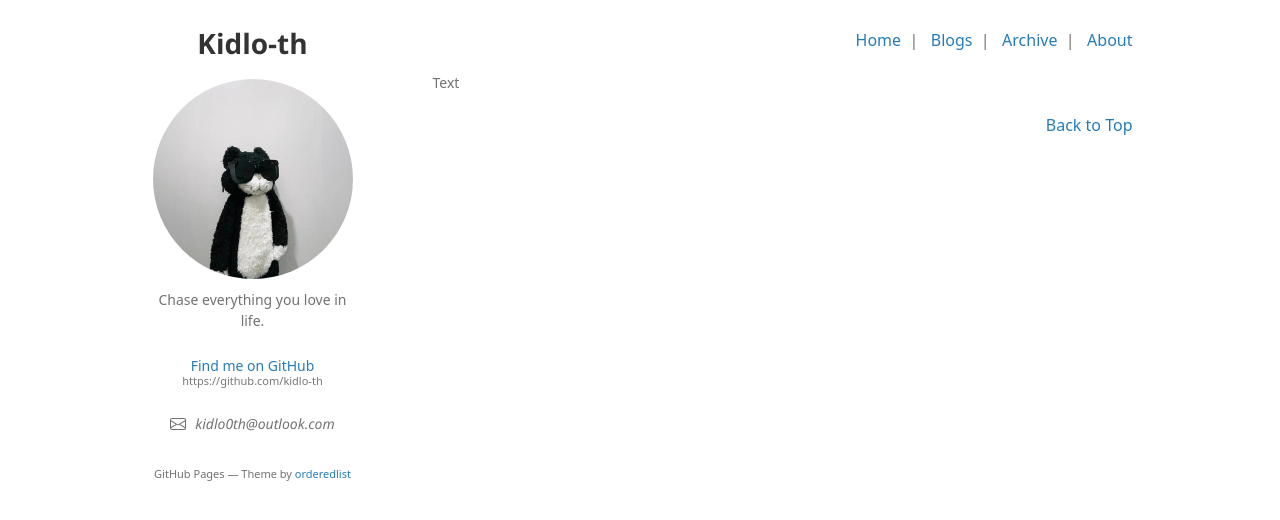
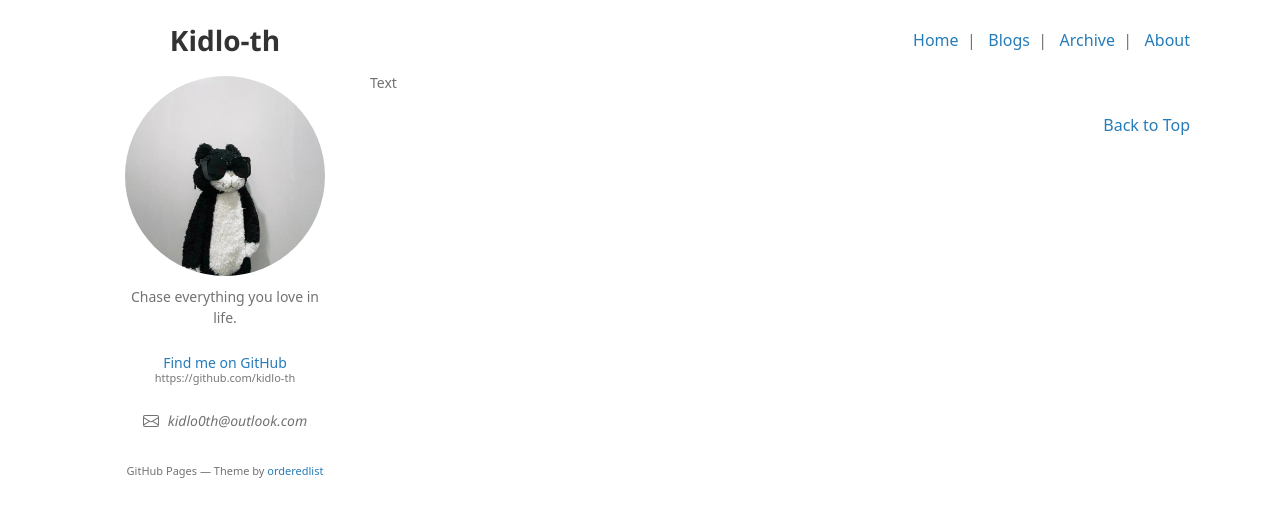
Before and after one commit to kidlo-th/kidlo-th.github.io, a Jekyll site: the page built from index.md, in a window 1280 px wide. Shown: the top 520 px of the page. Built offline with Jekyll 4.4.1, drawn with Linux system fonts in a browser that asks for light colours; some web fonts are replaced; a script that is not in the unit is left out; comment, search, counter and statistics services are not loaded.

Commit message:
1、增加<wrapper>大小，985px -> 1100px; 2、<header>增加'top'、'left'参数，将top和left写死; 3、调整<section>大小, 700px -> 820px;

```diff
--- a/assets/css/style.scss
+++ b/assets/css/style.scss
@@ -154,7 +154,8 @@ a small { font-size: 11px; color: #777; margin-top: -0.3em; display: block; }
 
 a:hover small { color: #777; }
 
-.wrapper { width: 985px; margin: 0 auto; }
+/* .wrapper { width: 985px; margin: 0 auto; } */
+.wrapper { width: 1100px; margin: 0 auto; }
 
 blockquote { border-left: 1px solid #e5e5e5; margin: 0; padding: 0 0 0 20px; font-style: italic; }
 
@@ -172,7 +173,8 @@ th { color: #444; }
 
 img { max-width: 100%; }
 
-header { text-align: left; width: 210px; float: left; position: fixed; -webkit-font-smoothing: subpixel-antialiased; }
+/* header { text-align: left; width: 210px; float: left; position: fixed; -webkit-font-smoothing: subpixel-antialiased; } */
+header { text-align: left; width: 210px; float: left; position: fixed; top: 25px; left: 120px; -webkit-font-smoothing: subpixel-antialiased; }
 
 header ul { list-style: none; height: 40px; padding: 0; background: #f4f4f4; border-radius: 5px; border: 1px solid #e0e0e0; width: 205px; }
 
@@ -194,7 +196,7 @@ header ul li + li + li { border-right: none; width: 89px; }
 
 header ul a strong { font-size: 14px; display: block; color: #222; }
 
-section { width: 700px; float: right; padding-bottom: 50px; }
+section { width: 820px; float: right; padding-bottom: 50px;}
 
 small { font-size: 11px; }
 
```
